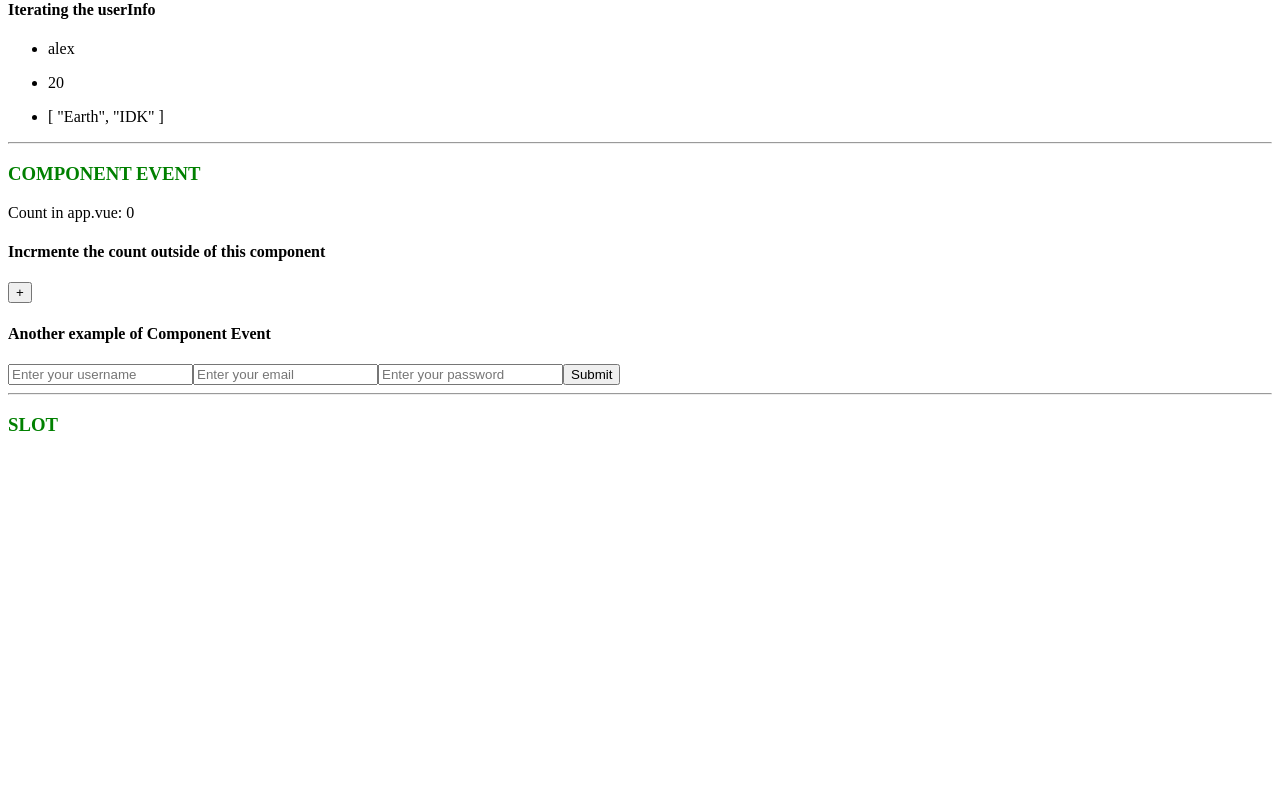
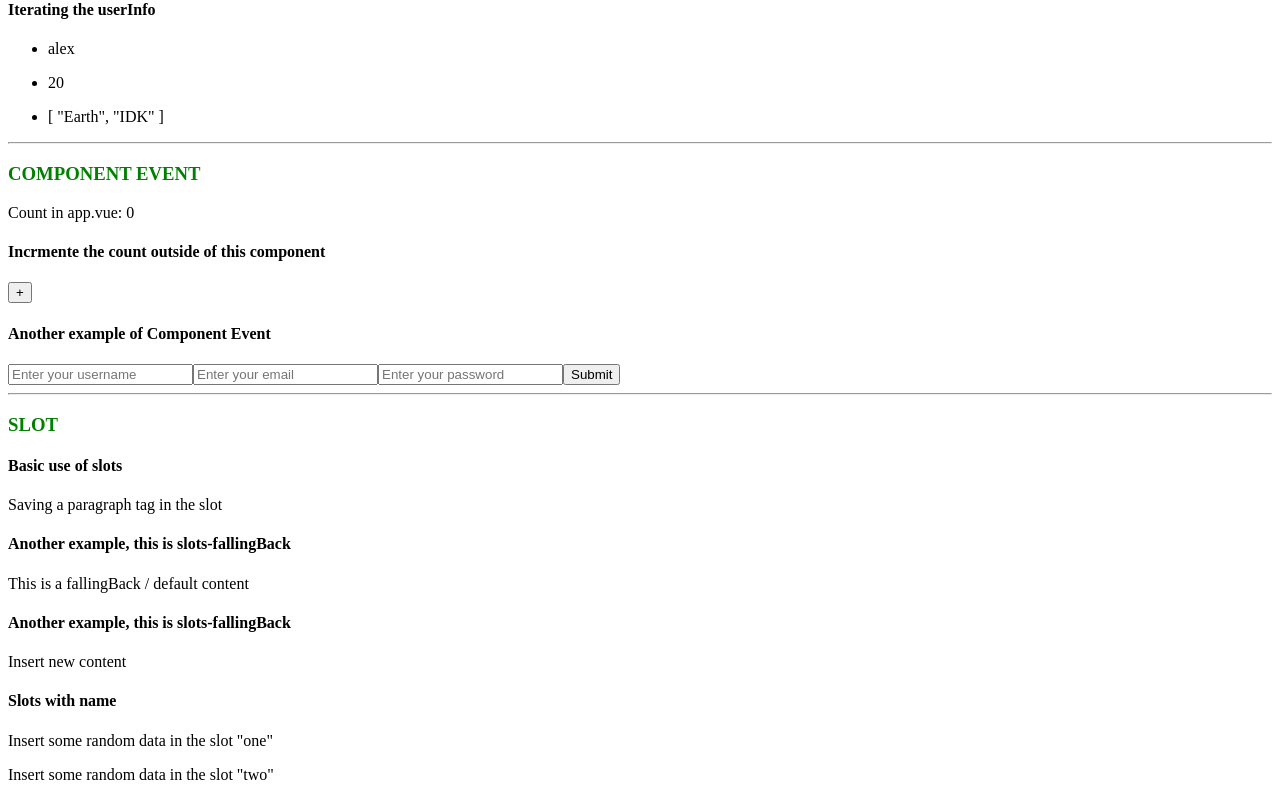
Before and after one commit to jdgonzalez03/learning-vuejs, a Vue app in the folder my-first-app/: page / in a window 1280 px wide. Shown: the part 3643-4443 px from the top of the page. Before the commit the page ends 4097 px from the top, so only its background shows below. Built offline with nearby package versions, Linux system fonts and the light colour scheme.

Commit message:
Slots on VueJS

```diff
--- a/my-first-app/src/App.vue
+++ b/my-first-app/src/App.vue
@@ -13,6 +13,9 @@ import StaticsPropsComponent from './components/StaticsPropsComponent.vue'
 import DynamicPropsComponent from './components/DynamicPropsComponent.vue'
 import ComponentEvent from './components/ComponentEvent.vue'
 import EventValidation from './components/EventValidation.vue'
+import SlotComponent from './components/SlotComponent.vue'
+import FallBackComponent from './components/FallBackComponent.vue'
+import NamedSlot from './components/NamedSlot.vue'
 
 const firstName = ref('Daiana')
 const lastName = ref('Campos')
@@ -104,7 +107,23 @@ const formHandler = (username, email, password) => {
     <hr>
     <section>
       <h3>Slot</h3>
+      <SlotComponent>
+        <p>Saving a paragraph tag in the slot</p>
+      </SlotComponent>
+      <FallBackComponent />
+      <FallBackComponent>
+        <p>Insert new content</p>
+      </FallBackComponent>
 
+      <NamedSlot>
+        <template v-slot:one>
+          <p>Insert some random data in the slot "one"</p>
+        </template>
+        <template #two>
+          <p>Insert some random data in the slot "two"</p>
+        </template>
+
+      </NamedSlot>
     </section>
   </div>
 </template>
--- /dev/null
+++ b/my-first-app/src/components/FallBackComponent.vue
@@ -0,0 +1,9 @@
+<script setup>
+</script>
+
+<template>
+  <h4>Another example, this is slots-fallingBack</h4>
+  <slot>
+    <p>This is a fallingBack / default content</p>
+  </slot>
+</template>
--- /dev/null
+++ b/my-first-app/src/components/NamedSlot.vue
@@ -0,0 +1,8 @@
+<script setup>
+</script>
+
+<template>
+  <h4>Slots with name</h4>
+  <slot name="one"></slot>
+  <slot name="two"></slot>
+</template>
--- a/my-first-app/src/components/SlotComponent.vue
+++ b/my-first-app/src/components/SlotComponent.vue
@@ -0,0 +1,7 @@
+<script setup>
+</script>
+
+<template>
+  <h4>Basic use of slots</h4>
+  <slot></slot>
+</template>
```
